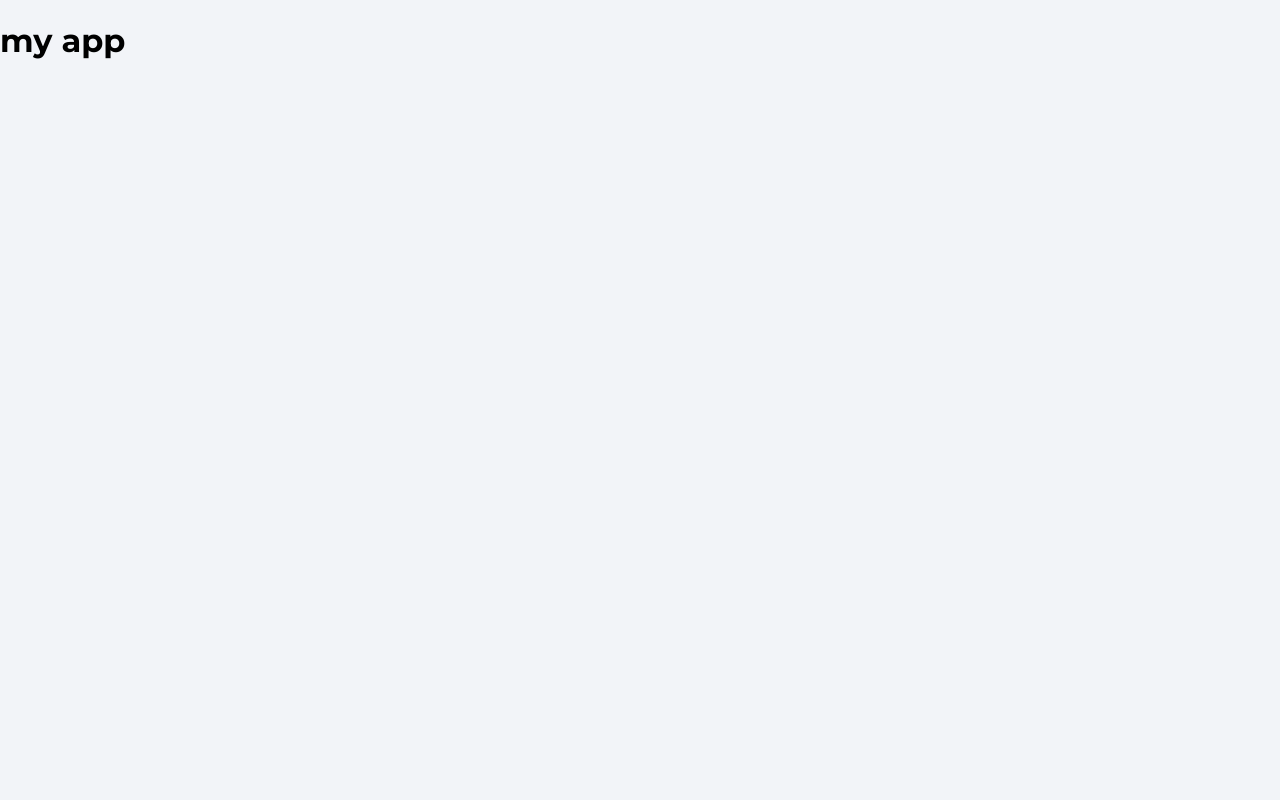
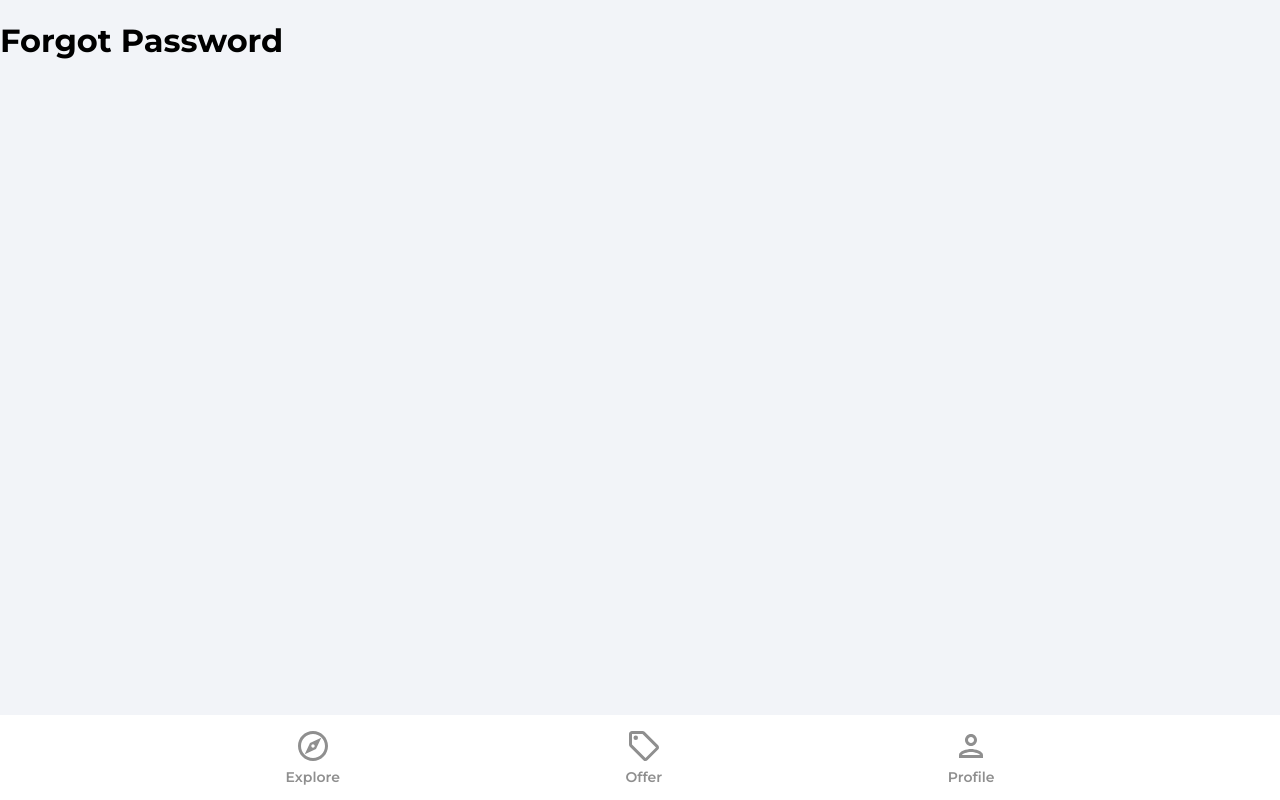
Before and after one commit to travvdawg/house-marketplace-app, a React (Create React App) app: page /forgot-password in a window 1280 px wide. Built offline with nearby package versions, Linux system fonts and the light colour scheme.

Commit message:
routes and navbar created

```diff
--- a/package.json
+++ b/package.json
@@ -8,7 +8,8 @@
     "@testing-library/user-event": "^13.5.0",
     "react": "^18.2.0",
     "react-dom": "^18.2.0",
-    "react-scripts": "5.0.1",
+    "react-router-dom": "^6.21.3",
+    "react-scripts": "^5.0.1",
     "web-vitals": "^2.1.4"
   },
   "scripts": {
--- a/public/index.html
+++ b/public/index.html
@@ -2,19 +2,28 @@
 <html lang="en">
 	<head>
 		<meta charset="utf-8" />
-    <link rel="icon" href="%PUBLIC_URL%/favicon.ico" />
-    <meta name="viewport" content="width=device-width, initial-scale=1" />
-    <meta name="theme-color" content="#000000" />
+		<link
+			rel="icon"
+			href="%PUBLIC_URL%/favicon.ico" />
+		<meta
+			name="viewport"
+			content="width=device-width, initial-scale=1" />
+		<meta
+			name="theme-color"
+			content="#000000" />
 		<meta
 			name="description"
-      content="Web site created using create-react-app"
-    />
-    <link rel="apple-touch-icon" href="%PUBLIC_URL%/logo192.png" />
+			content="Web site created using create-react-app" />
+		<link
+			rel="apple-touch-icon"
+			href="%PUBLIC_URL%/logo192.png" />
 		<!--
       manifest.json provides metadata used when your web app is installed on a
       user's mobile device or desktop. See https://developers.google.com/web/fundamentals/web-app-manifest/
     -->
-    <link rel="manifest" href="%PUBLIC_URL%/manifest.json" />
+		<link
+			rel="manifest"
+			href="%PUBLIC_URL%/manifest.json" />
 		<!--
       Notice the use of %PUBLIC_URL% in the tags above.
       It will be replaced with the URL of the `public` folder during the build.
@@ -24,7 +33,7 @@
       work correctly both with client-side routing and a non-root public URL.
       Learn how to configure a non-root public URL by running `npm run build`.
     -->
-    <title>React App</title>
+		<title>House Marketplace App</title>
 	</head>
 	<body>
 		<noscript>You need to enable JavaScript to run this app.</noscript>
--- a/src/App.js
+++ b/src/App.js
@@ -1,8 +1,45 @@
+import { BrowserRouter as Router, Routes, Route } from 'react-router-dom';
+import Navbar from './components/Navbar';
+import Explore from './pages/Explore';
+import ForgotPassword from './pages/ForgotPassword';
+import Offers from './pages/Offers';
+import Profile from './pages/Profile';
+import SignIn from './pages/SignIn';
+import SignUp from './pages/SignUp';
+
 function App() {
 	return (
-		<div>
-			<h1>my app</h1>
-		</div>
+		<>
+			<Router>
+				<Routes>
+					<Route
+						path='/'
+						element={<Explore />}
+					/>
+					<Route
+						path='/forgot-password'
+						element={<ForgotPassword />}
+					/>
+					<Route
+						path='/offers'
+						element={<Offers />}
+					/>
+					<Route
+						path='/profile'
+						element={<SignIn />}
+					/>
+					<Route
+						path='/sign-in'
+						element={<SignIn />}
+					/>
+					<Route
+						path='/sign-up'
+						element={<SignUp />}
+					/>
+				</Routes>
+				<Navbar />
+			</Router>
+		</>
 	);
 }
 
--- /dev/null
+++ b/src/components/Navbar.jsx
@@ -0,0 +1,76 @@
+import { useNavigate, useLocation } from 'react-router-dom';
+import { ReactComponent as OfferIcon } from '../assets/svg/localOfferIcon.svg';
+import { ReactComponent as ExploreIcon } from '../assets/svg/exploreIcon.svg';
+import { ReactComponent as PersonOutlineIcon } from '../assets/svg/personOutlineIcon.svg';
+
+function Navbar() {
+	const navigate = useNavigate();
+	const location = useLocation();
+
+	const pathMatchRoute = (route) => {
+		if (route === location.pathname) {
+			return true;
+		}
+	};
+
+	return (
+		<footer className='navbar'>
+			<nav className='navbarNav'>
+				<ul className='navbarListItems'>
+					<li
+						className='navbarListItem'
+						onClick={() => navigate('/')}>
+						<ExploreIcon
+							fill={pathMatchRoute('/') ? '#2c2c2c' : '#8f8f8f'}
+							width='36px'
+							height='36px'
+						/>
+						<p
+							className={
+								pathMatchRoute('/')
+									? 'navbarListItemNameActive'
+									: 'navbarListItemName'
+							}>
+							Explore
+						</p>
+					</li>
+					<li
+						className='navbarListItem'
+						onClick={() => navigate('/offers')}>
+						<OfferIcon
+							fill={pathMatchRoute('/offers') ? '#2c2c2c' : '#8f8f8f'}
+							width='36px'
+							height='36px'
+						/>
+						<p
+							className={
+								pathMatchRoute('/offers')
+									? 'navbarListItemNameActive'
+									: 'navbarListItemName'
+							}>
+							Offer
+						</p>
+					</li>
+					<li
+						className='navbarListItem'
+						onClick={() => navigate('/profile')}>
+						<PersonOutlineIcon
+							fill={pathMatchRoute('/profile') ? '#2c2c2c' : '#8f8f8f'}
+							width='36px'
+							height='36px'
+						/>
+						<p
+							className={
+								pathMatchRoute('/profile')
+									? 'navbarListItemNameActive'
+									: 'navbarListItemName'
+							}>
+							Profile
+						</p>
+					</li>
+				</ul>
+			</nav>
+		</footer>
+	);
+}
+export default Navbar;
--- /dev/null
+++ b/src/pages/Explore.jsx
@@ -0,0 +1,8 @@
+function Explore() {
+	return (
+		<div>
+			<h1>Explore</h1>
+		</div>
+	);
+}
+export default Explore;
--- /dev/null
+++ b/src/pages/ForgotPassword.jsx
@@ -0,0 +1,8 @@
+function ForgotPassword() {
+	return (
+		<div>
+			<h1>Forgot Password</h1>
+		</div>
+	);
+}
+export default ForgotPassword;
--- /dev/null
+++ b/src/pages/Offers.jsx
@@ -0,0 +1,8 @@
+function Offers() {
+	return (
+		<div>
+			<h1>Offers</h1>
+		</div>
+	);
+}
+export default Offers;
--- /dev/null
+++ b/src/pages/Profile.jsx
@@ -0,0 +1,8 @@
+function Profile() {
+	return (
+		<div>
+			<h1>Profile</h1>
+		</div>
+	);
+}
+export default Profile;
--- /dev/null
+++ b/src/pages/SignIn.jsx
@@ -0,0 +1,8 @@
+function SignIn() {
+	return (
+		<div>
+			<h1>Sign In</h1>
+		</div>
+	);
+}
+export default SignIn;
--- /dev/null
+++ b/src/pages/SignUp.jsx
@@ -0,0 +1,8 @@
+function SignUp() {
+	return (
+		<div>
+			<h1>SignUp</h1>
+		</div>
+	);
+}
+export default SignUp;
```
Also changed, not shown: 1 other file (tests, documents, lock files or other folders). Lines whose indentation alone changed are shown as unchanged.
